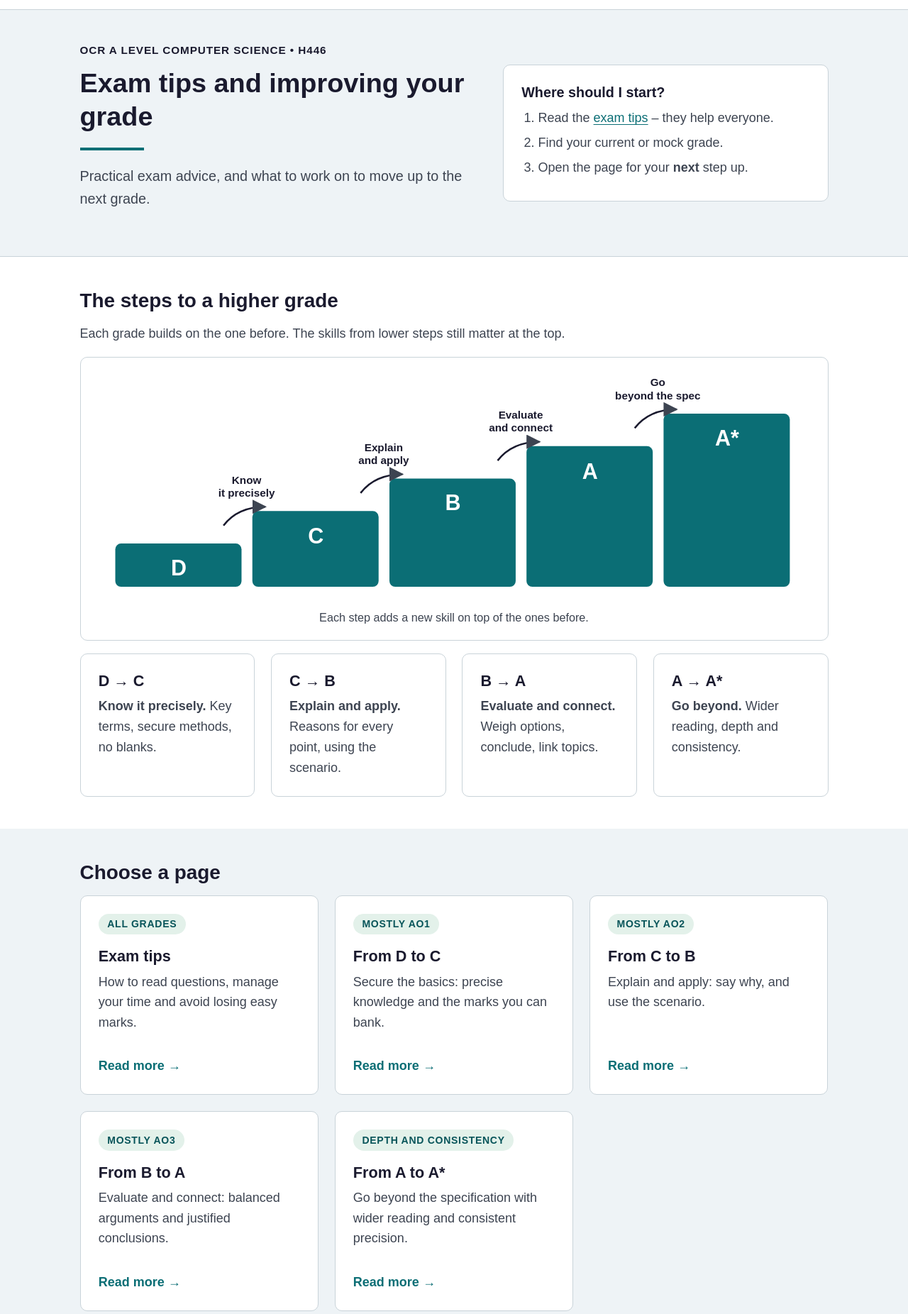
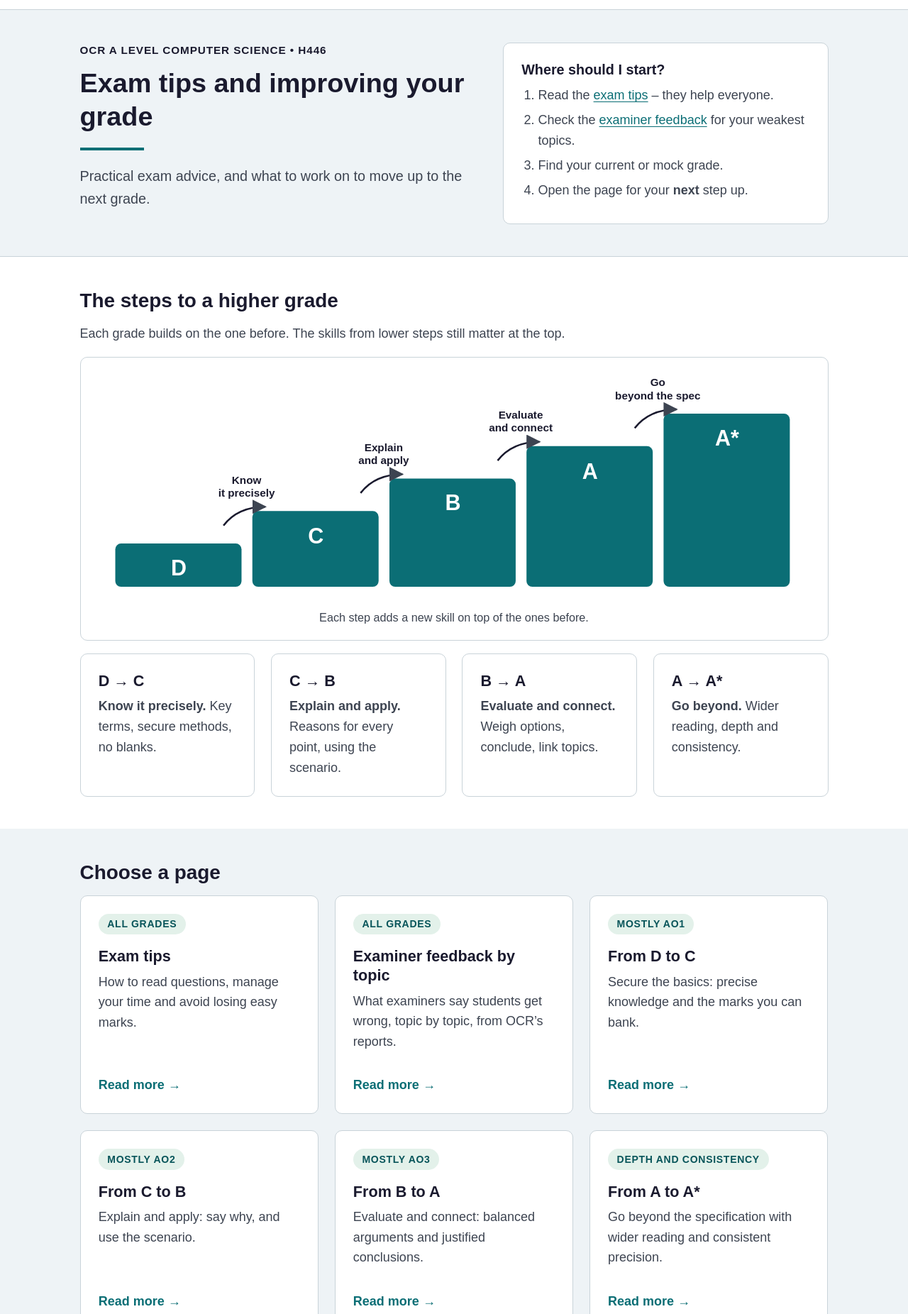
Before and after one commit to MEdwards-CSTeach/OCR-Exam-Prep-Hub, a plain HTML site: page improve-your-grade.html in a window 1280 px wide. Shown: the part 63-1915 px from the top of the page at 71% size. Drawn offline with Linux system fonts and the light colour scheme.

Commit message:
Add files via upload

```diff
--- a/improve-your-grade.html
+++ b/improve-your-grade.html
@@ -35,7 +35,7 @@
           <hr class="rule">
           <p class="lead">Practical exam advice, and what to work on to move up to the next grade.</p>
         </div>
-        <div class="card"><h2 style="font-size:1.1rem">Where should I start?</h2><ol style="margin:0"><li>Read the <a href="improve/exam-tips.html">exam tips</a> – they help everyone.</li><li>Find your current or mock grade.</li><li>Open the page for your <strong>next</strong> step up.</li></ol></div>
+        <div class="card"><h2 style="font-size:1.1rem">Where should I start?</h2><ol style="margin:0"><li>Read the <a href="improve/exam-tips.html">exam tips</a> – they help everyone.</li><li>Check the <a href="improve/examiner-feedback.html">examiner feedback</a> for your weakest topics.</li><li>Find your current or mock grade.</li><li>Open the page for your <strong>next</strong> step up.</li></ol></div>
       </div>
     </div>
 
@@ -61,6 +61,12 @@
             <span class="tag tag-soft" style="align-self:flex-start">All grades</span>
             <h3 class="mt-1">Exam tips</h3>
             <p>How to read questions, manage your time and avoid losing easy marks.</p>
+            <span class="go">Read more →</span>
+          </a>
+          <a class="card" href="improve/examiner-feedback.html">
+            <span class="tag tag-soft" style="align-self:flex-start">All grades</span>
+            <h3 class="mt-1">Examiner feedback by topic</h3>
+            <p>What examiners say students get wrong, topic by topic, from OCR’s reports.</p>
             <span class="go">Read more →</span>
           </a>
           <a class="card" href="improve/d-to-c.html">
```
Also changed, not shown: course-content.html (+1 -1 lines), index.html (+1 -1 lines), paper2.html (+2 -2 lines).
